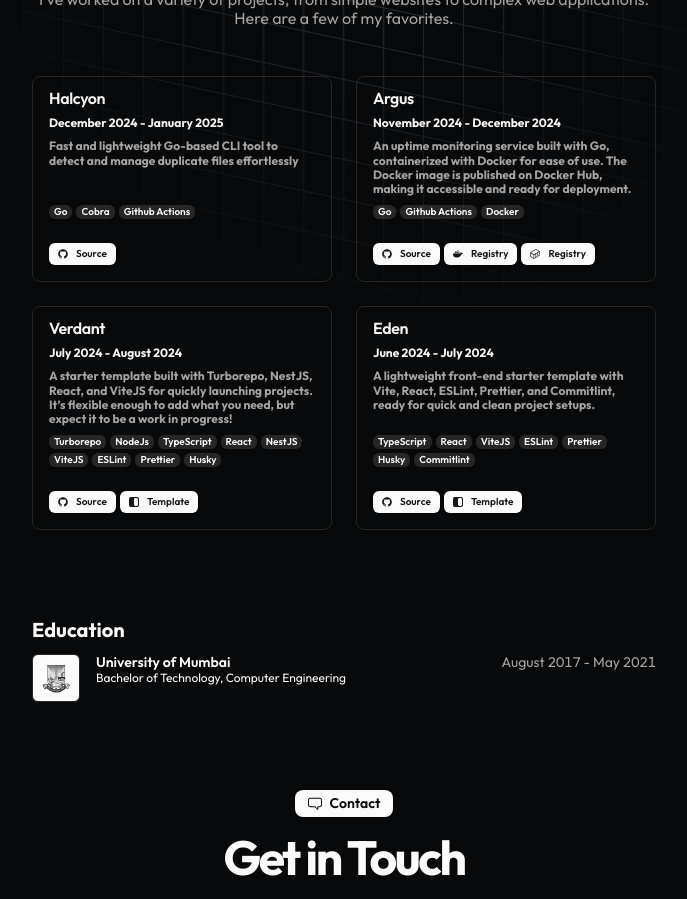
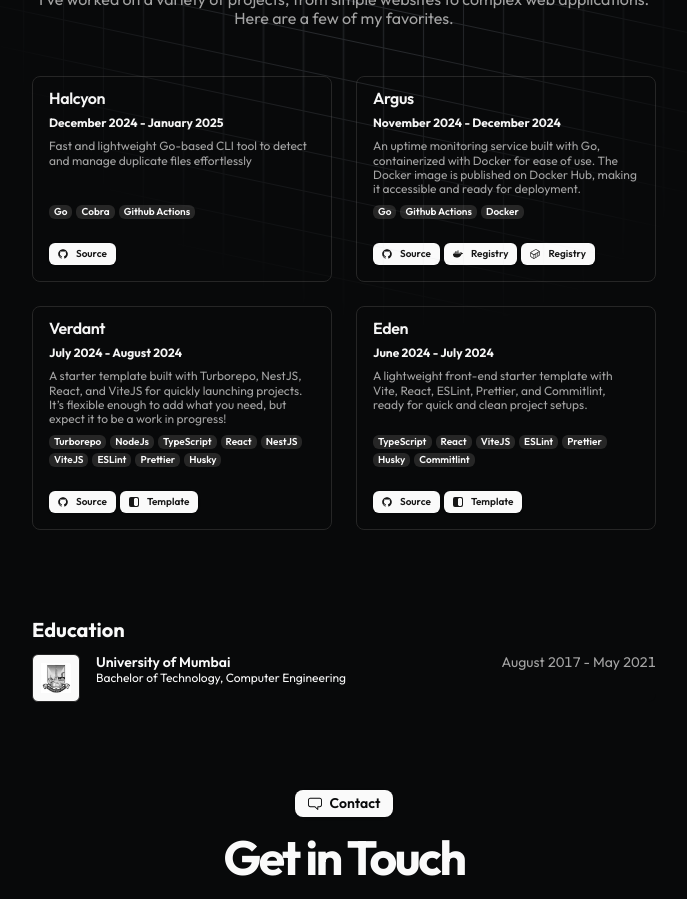
Before and after one commit to tejastn10/nimbus, a Next.js app: page / in a window 1280 px wide. Shown: the part 920-1819 px from the top of the page, without its empty margins (296-983 px from the left). Built offline with nearby package versions, Linux system fonts and the light colour scheme.

Commit message:
fix: update Card components to apply font-normal class for consistent styling

```diff
--- a/src/components/ui/Card.tsx
+++ b/src/components/ui/Card.tsx
@@ -33,7 +33,11 @@ CardTitle.displayName = "CardTitle";
 
 const CardDescription = forwardRef<HTMLParagraphElement, HTMLAttributes<HTMLParagraphElement>>(
 	({ className, ...props }, ref) => (
-		<p ref={ref} className={cx("text-sm text-muted-foreground", className)} {...props} />
+		<p
+			ref={ref}
+			className={cx("text-sm text-muted-foreground font-normal", className)}
+			{...props}
+		/>
 	)
 );
 CardDescription.displayName = "CardDescription";
@@ -42,7 +46,7 @@ const CardContent = forwardRef<HTMLDivElement, HTMLAttributes<HTMLDivElement>>(
 	({ className, ...props }, ref) => (
 		<div
 			ref={ref}
-			className={cx("text-pretty font-outfit text-sm text-muted-foreground", className)}
+			className={cx("text-pretty font-outfit text-sm text-muted-foreground font-normal", className)}
 			{...props}
 		/>
 	)
@@ -51,7 +55,7 @@ CardContent.displayName = "CardContent";
 
 const CardFooter = forwardRef<HTMLDivElement, HTMLAttributes<HTMLDivElement>>(
 	({ className, ...props }, ref) => (
-		<div ref={ref} className={cx("flex items-center pt-2", className)} {...props} />
+		<div ref={ref} className={cx("flex items-center pt-2 font-normal", className)} {...props} />
 	)
 );
 CardFooter.displayName = "CardFooter";
```
